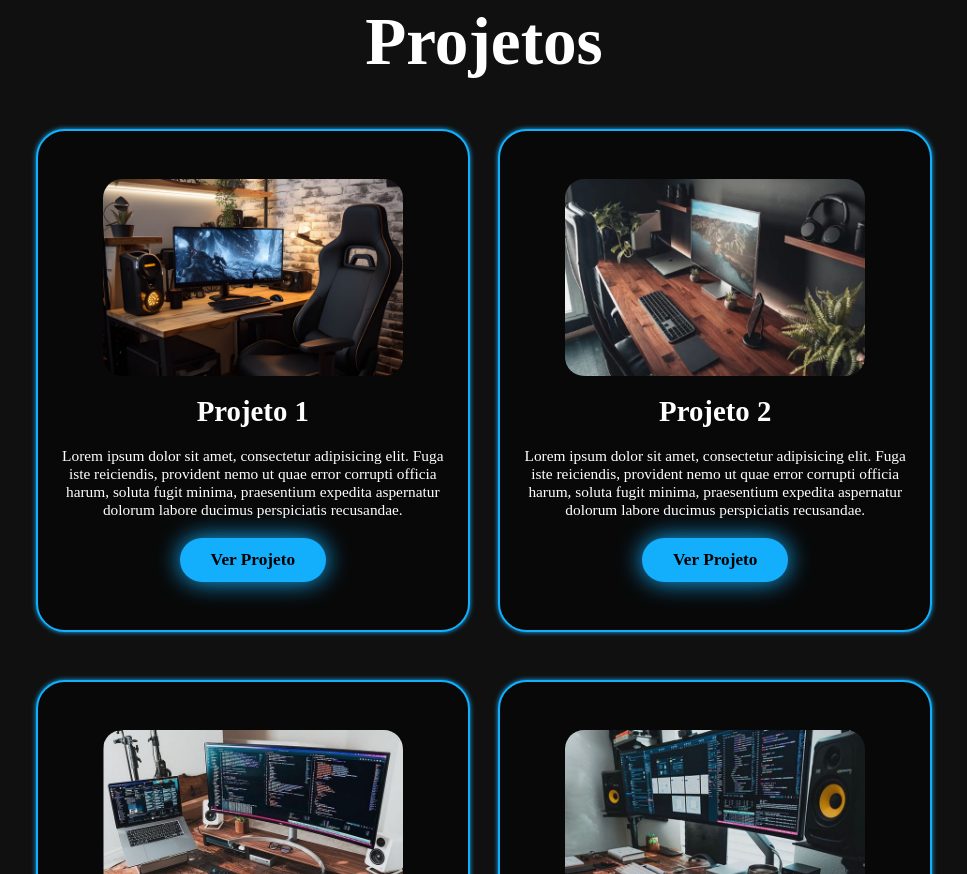
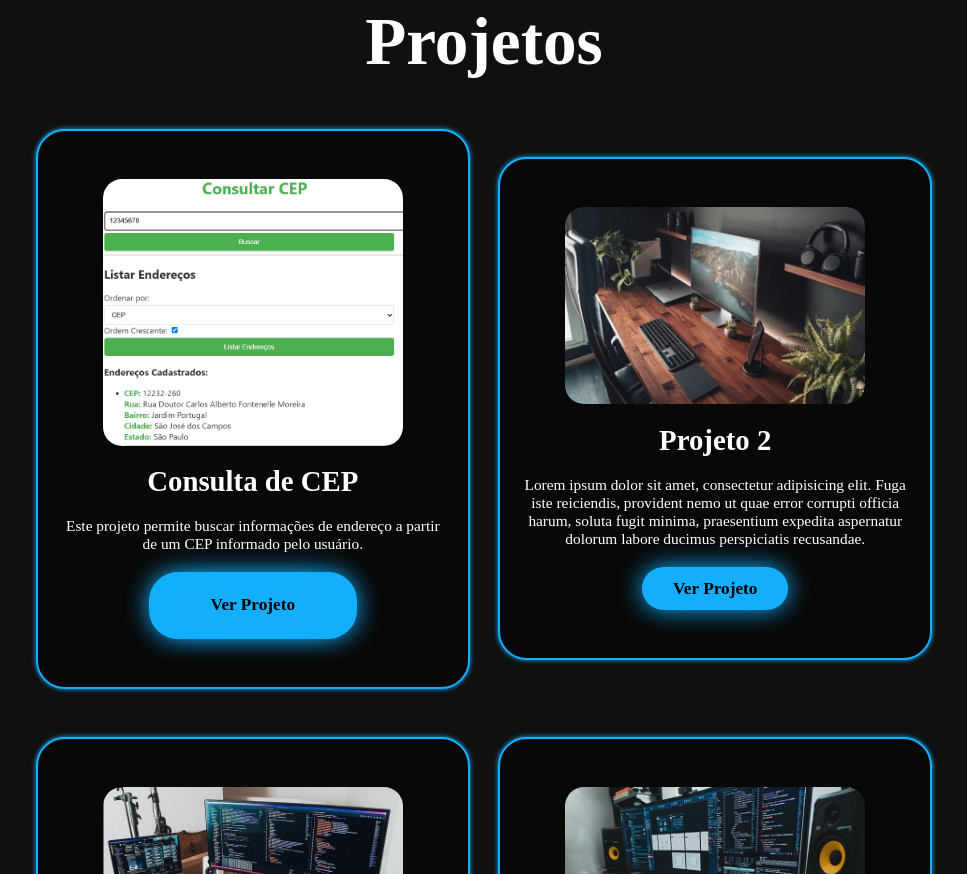
Before and after one commit to didifernandes/Portfolio, a plain HTML site: page index.html in a window 1280 px wide. Shown: the part 2755-3629 px from the top of the page, without its empty margins (156-1123 px from the left). Drawn offline with nearby package versions, Linux system fonts and the light colour scheme.

Commit message:
Segundo commit

```diff
--- a/index.html
+++ b/index.html
@@ -68,7 +68,9 @@
 
         <div class="about-content">
             <h2>Sobre <span>mim</span></h2>
-            <p>Lorem, ipsum dolor sit amet consectetur adipisicing elit. Ipsam, asperiores quas dolores unde nesciunt, hic fugiat voluptatibus consequuntur voluptas mollitia ullam sint repellat ad fugit omnis repellendus molestias. Aspernatur, quod.</p>
+            <p>Meu nome é Diego e estou cursando Análise e Desenvolvimento de Sistemas. Embora ainda não tenha experiência profissional na área, sou uma pessoa extremamente dedicada e com um bom raciocínio lógico, o que me permite aprender rapidamente e solucionar problemas com eficiência.
+            Tenho muito interesse em adquirir experiência prática e acredito que um estágio em TI será a oportunidade ideal para colocar em prática os conhecimentos que venho desenvolvendo.
+            Estou aberto a desafios e ansioso para crescer profissionalmente enquanto agrego valor à empresa.</p>
         </div>
     </section>
     <!--About-->
@@ -136,10 +138,10 @@
 
             <div class="project-card">
 
-                <img src="img/img-1.jpg" alt="">
-                <h3>Projeto 1</h3>
-                <p>Lorem ipsum dolor sit amet, consectetur adipisicing elit. Fuga iste reiciendis, provident nemo ut quae error corrupti officia harum, soluta fugit minima, praesentium expedita aspernatur dolorum labore ducimus perspiciatis recusandae.</p>
-                <div class="btn">Ver Projeto</div>
+                <img src="img/img-1.png" alt="">
+                <h3>Consulta de CEP</h3>
+                <p>Este projeto permite buscar informações de endereço a partir de um CEP informado pelo usuário.</p>
+                <div class="btn"><a href="https://github.com/didifernandes/desafio_cep" target="_blank">Ver Projeto</a></div>
             </div>
 
             <div class="project-card">
@@ -189,7 +191,7 @@
 
     <footer class="footer">
         <p class="copyrigth">
-            copy
+            &copy; 2024 Diego. Todos os direitos reservados.
         </p>
     </footer>
     <script src="script.js"></script>
--- a/style.css
+++ b/style.css
@@ -179,7 +179,7 @@ section {
     gap: 1.5rem;
 }
 
-.btn {
+.btn, .btn a {
     display: inline-block;
     padding: 1rem 3rem;
     background-color: var(--main-color);
```
Also changed, not shown: img/img-1.jpg (deleted), img/img-1.png (added).
